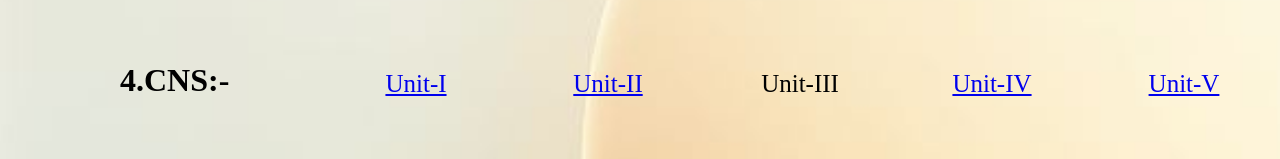
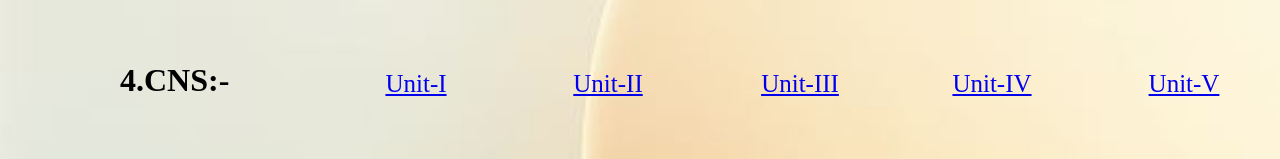
Before and after one commit to sasupallijayakrishna1/studentweb, a plain HTML site: page II-II-materialpage.html in a window 1280 px wide. Shown: the part 638-797 px from the top of the page. Drawn offline with Linux system fonts and the light colour scheme.

Commit message:
Update II-II-materialpage.html

```diff
--- a/II-II-materialpage.html
+++ b/II-II-materialpage.html
@@ -690,7 +690,7 @@ position: absolute;
              <div class="index4" >
             <div class="c1" ><a href="cns1.pdf" >Unit-I</a></div>
             <div class="c2" ><a href="cns2.pdf" >Unit-II</a></div>
-            <div class="c3" ><a href="backi.jpg" ></a>Unit-III</a></div>
+            <div class="c3" ><a href="backi.jpg" >Unit-III</a></div>
             <div class="c4" ><a href="backi.jpg" >Unit-IV</a></div>
             <div class="c5" ><a href="backi.jpg" >Unit-V</a></div>
 
```
